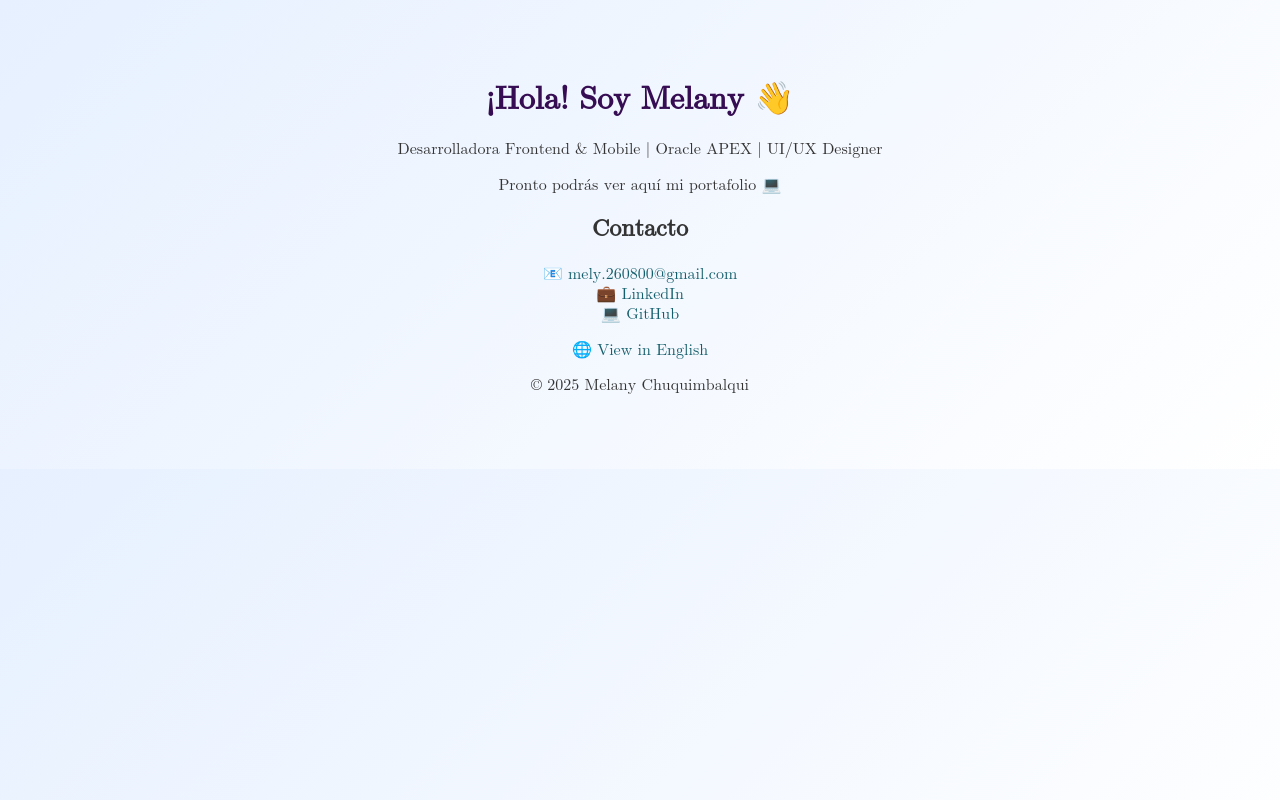
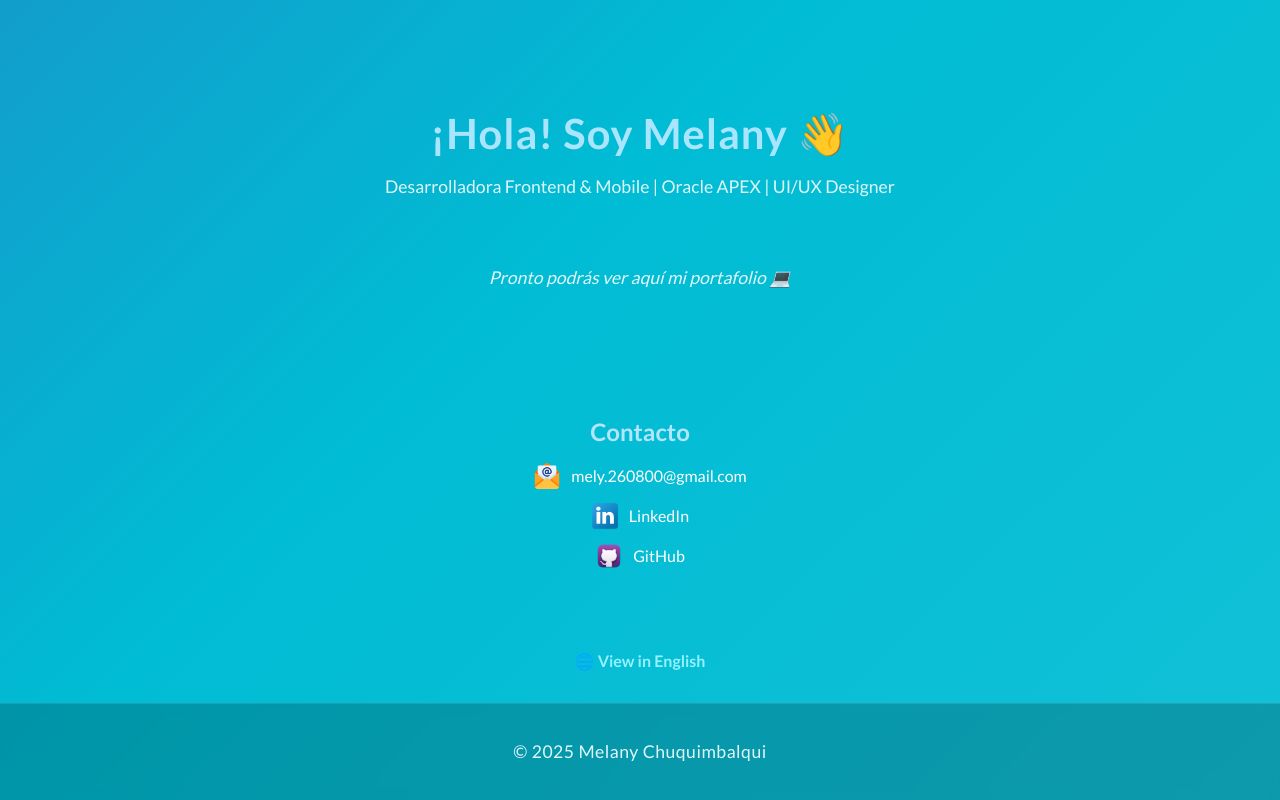
Before and after one commit to mely260800/my-portfolio, a plain HTML site: page index.html in a window 1280 px wide. Drawn offline with Linux system fonts and the light colour scheme.

Commit message:
Ajustes en estructura de index.html

```diff
--- a/css/styles.css
+++ b/css/styles.css
@@ -0,0 +1,111 @@
+body {
+  font-family: 'Lato', sans-serif;
+  background: linear-gradient(135deg, #1e2a78, #3f51b5, #00bcd4, #26c6da);
+  background-size: 400% 400%;
+  animation: gradientShift 15s ease infinite;
+  color: #f3f7f8;
+  text-align: center;
+  margin: 0;
+  padding: 0;
+  min-height: 100vh;
+  display: flex;
+  flex-direction: column;
+  justify-content: space-between;
+}
+
+/* ✨ Animación del fondo */
+@keyframes gradientShift {
+  0% { background-position: 0% 50%; }
+  50% { background-position: 100% 50%; }
+  100% { background-position: 0% 50%; }
+}
+
+header {
+  padding-top: 80px;
+}
+
+h1 {
+  color: #a9e5ff;
+  font-size: 2.6rem;
+  margin-bottom: 0.5rem;
+  letter-spacing: 1px;
+}
+
+p {
+  font-size: 1.1rem;
+  color: #e0f7fa;
+}
+
+.coming-soon {
+  margin-top: 20px;
+  font-style: italic;
+}
+
+/* ✉️ Contact Section */
+#contact {
+  margin-top: 60px;
+}
+
+#contact h2 {
+  color: #b3e5fc;
+  margin-bottom: 1rem;
+  font-weight: 600;
+}
+
+.contact-links {
+  display: flex;
+  flex-direction: column;
+  align-items: center;
+  gap: 12px;
+}
+
+.contact-item {
+  display: flex;
+  align-items: center;
+  gap: 10px;
+  font-size: 1rem;
+}
+
+.contact-item img {
+  width: 28px;
+  height: 28px;
+  transition: transform 0.2s ease, filter 0.2s ease;
+}
+
+.contact-item img:hover {
+  transform: scale(1.1);
+  filter: drop-shadow(0 0 5px rgba(255,255,255,0.6));
+}
+
+.contact-item a {
+  color: #ffffff;
+  text-decoration: none;
+  transition: color 0.2s ease;
+  font-weight: 400;
+}
+
+.contact-item a:hover {
+  color: #b3e5fc;
+}
+
+/* 🌍 Language switch */
+.lang-switch {
+  margin-top: 50px;
+}
+
+.lang-switch a {
+  color: #93f2fe;
+  text-decoration: none;
+  font-weight: bold;
+}
+
+/* ⚙️ Footer */
+footer {
+  background: rgba(0, 0, 0, 0.2);
+  padding: 20px;
+  font-size: 0.9rem;
+  color: #cfd8dc;
+  letter-spacing: 0.5px;
+  backdrop-filter: blur(5px);
+  border-top: 1px solid rgba(255,255,255,0.1);
+}
--- a/index.html
+++ b/index.html
@@ -5,22 +5,7 @@
   <meta name="viewport" content="width=device-width, initial-scale=1.0" />
   <title>Portafolio | Melany Chuquimbaqlui</title>
   <link rel="stylesheet" href="css/styles.css" />
-  <style>
-    body {
-      font-family: math;
-      background: linear-gradient(135deg, #e6f0ff, #ffffff);
-      color: #333;
-      text-align: center;
-      padding: 50px;
-    }
-    h1 {
-      color: #360d52;
-    }
-    a {
-      color: #155f6c;
-      text-decoration: none;
-    }
-  </style>
+  <link href="https://fonts.googleapis.com/css2?family=Lato:wght@300;400;700&display=swap" rel="stylesheet">
 </head>
 <body>
   <header>
@@ -28,15 +13,28 @@
     <p>Desarrolladora Frontend & Mobile | Oracle APEX | UI/UX Designer</p>
   </header>
 
-  <p>Pronto podrás ver aquí mi portafolio 💻</p>
+  <p class="coming-soon">Pronto podrás ver aquí mi portafolio 💻</p>
 
   <section id="contact">
     <h2>Contacto</h2>
-    <p>
-      📧 <a href="mailto:mely.260800@gmail.com">mely.260800@gmail.com</a><br>
-      💼 <a href="https://www.linkedin.com/in/melany-ch-espinoza/" target="_blank">LinkedIn</a><br>
-      💻 <a href="https://github.com/mely260800" target="_blank">GitHub</a>
-    </p>
+
+    <div class="contact-links">
+      <div class="contact-item">
+        <img src="img/email-icon.png" alt="Email icon">
+        <a href="mailto:mely.260800@gmail.com">mely.260800@gmail.com</a>
+      </div>
+
+      <div class="contact-item">
+        <img src="img/linkedin-logo.png" alt="LinkedIn logo">
+        <a href="https://www.linkedin.com/in/melany-ch-espinoza/" target="_blank">LinkedIn</a>
+      </div>
+
+      <div class="contact-item">
+        <img src="img/github-logo.png" alt="GitHub logo">
+        <a href="https://github.com/mely260800" target="_blank">GitHub</a>
+      </div>
+    </div>
+
   </section>
 
   <div class="lang-switch">
```
Also changed, not shown: img/email-icon.png (added), img/github-logo.png (added), img/linkedin-logo.png (added), 1 other file.
